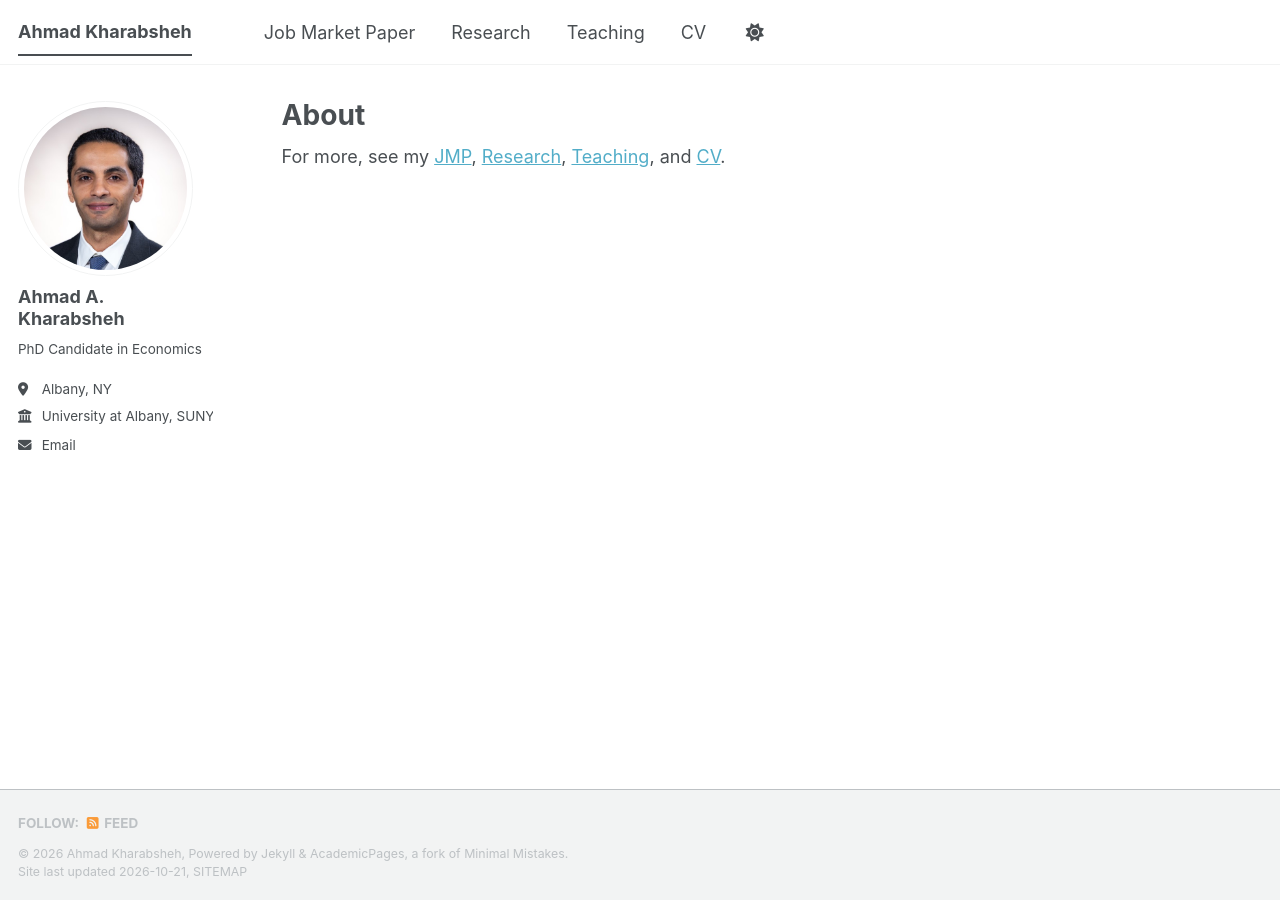
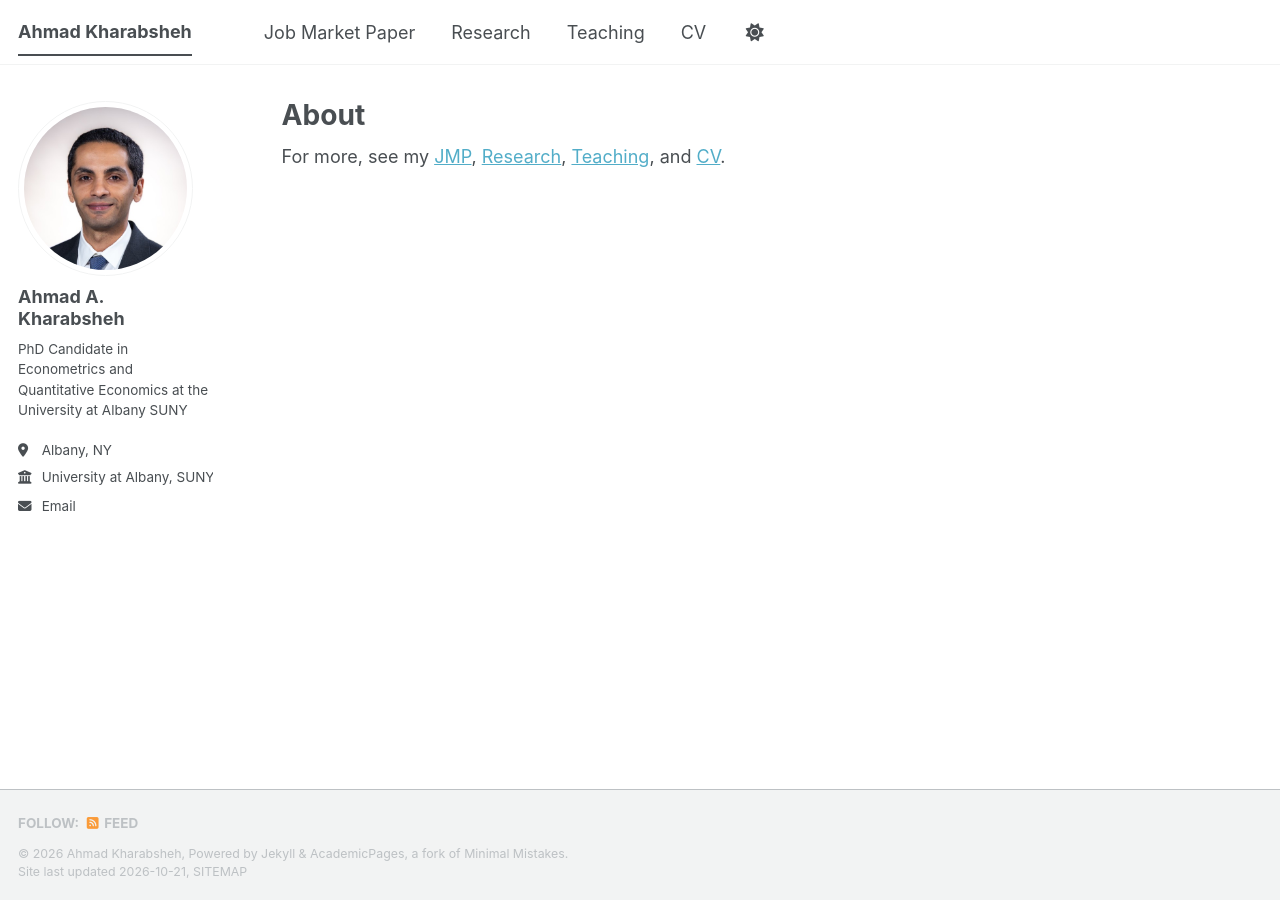
Before and after one commit to Kharabshehahmad/Kharabshehahmad.github.io, a Jekyll site: the page built from _pages/about.md, in a window 1280 px wide. Built offline with Jekyll 4.4.1, drawn with Linux system fonts in a browser that asks for light colours; a script bundle is joined from its source files by our own code; library files that are not in the unit come from our copies.

Commit message:
Update _config.yml

```diff
--- a/_config.yml
+++ b/_config.yml
@@ -25,7 +25,7 @@ author:
   avatar           : "profile.jpg"
   name             : "Ahmad A. Kharabsheh"
   pronouns         : # example: "she/her"
-  bio              : "PhD Candidate in Economics"
+  bio              : "PhD Candidate in Econometrics and Quantitative Economics at the University at Albany SUNY "
   location         : "Albany, NY"
   employer         : "University at Albany, SUNY"
   uri              : #
```
